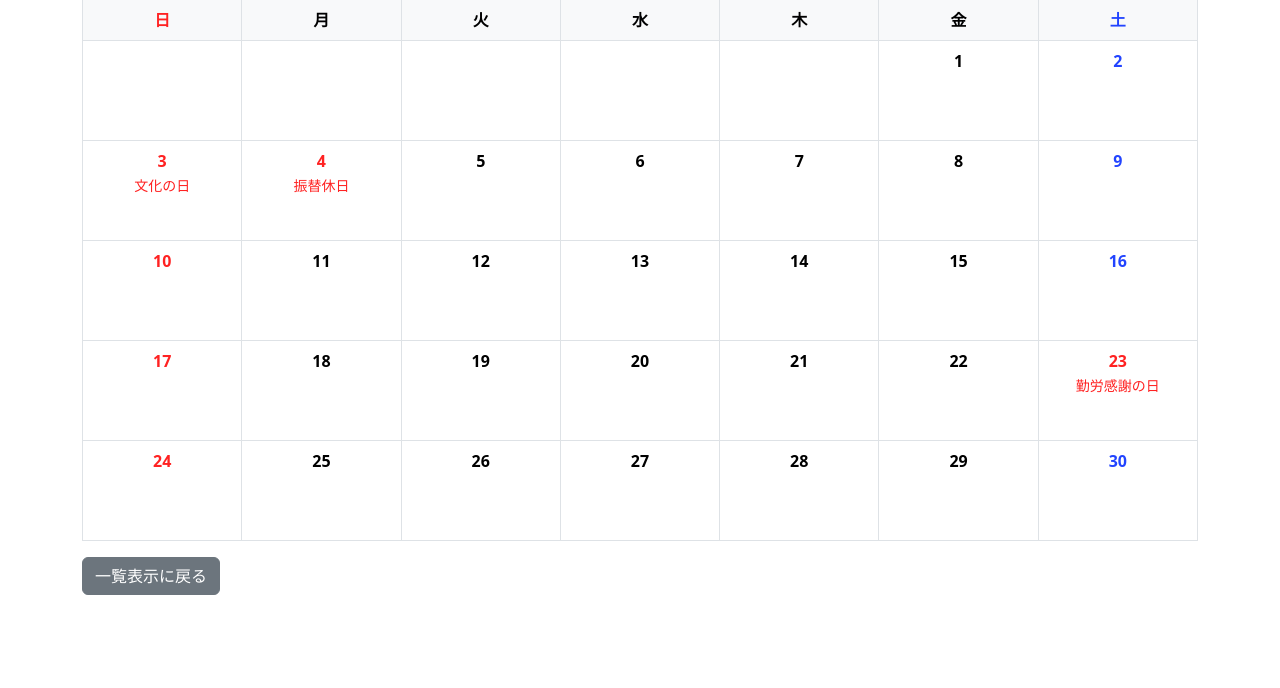
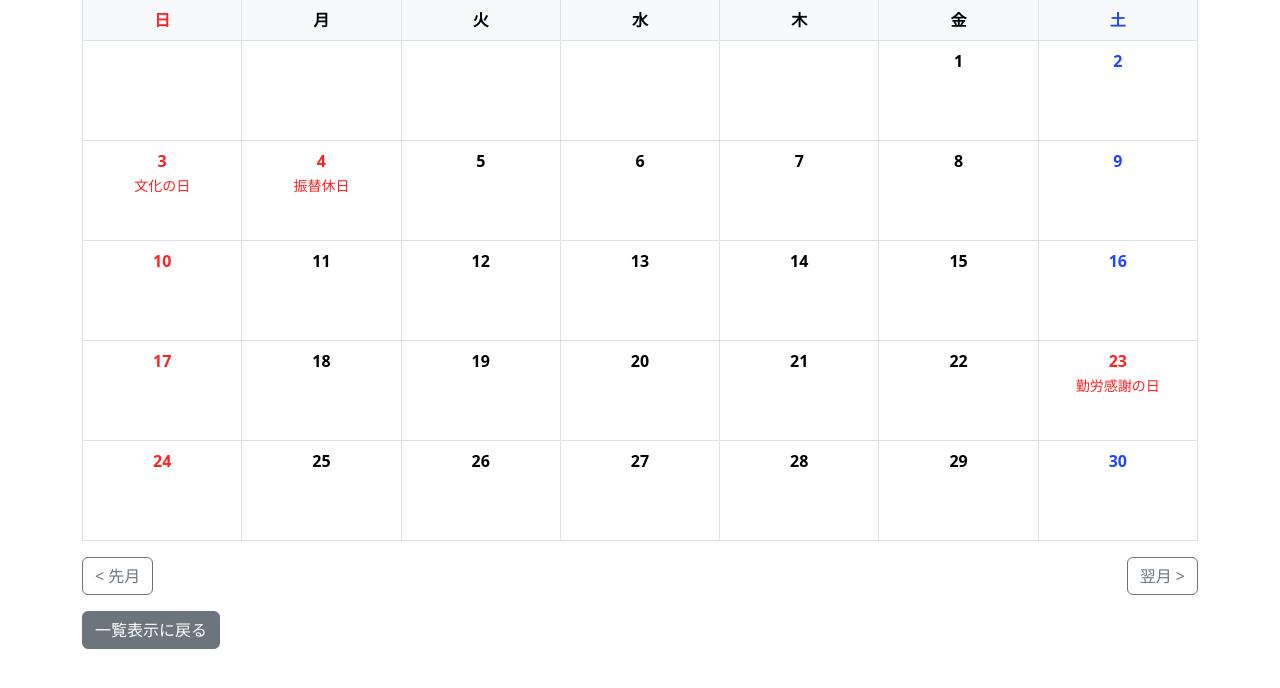
Before and after one commit to hyouhyan/scheduleManager_php, a PHP site: page /schedule/view/month.php in a window 1280 px wide. Shown: the part 79-767 px from the top of the page. Run offline with PHP 8.4, Linux system fonts and the light colour scheme; the visitor is signed in with stand-in values (Sample User, id 1); data that the repository does not hold is empty.

Commit message:
feat: month, weekで画面下部にも推移ボタン追加

```diff
--- a/phproot/schedule/view/month.php
+++ b/phproot/schedule/view/month.php
@@ -209,7 +209,11 @@ $holidays = getJapaneseHolidays($year);
         </tr>
         </tbody>
     </table>
-    <a href="/schedule/index.php" class="btn btn-secondary">一覧表示に戻る</a>
+    <div class="d-flex justify-content-between align-items-center mt-3">
+        <a href="?year=<?= $year ?>&month=<?= $month - 1 ?>" class="btn btn-outline-secondary">&lt; 先月</a>
+        <a href="?year=<?= $year ?>&month=<?= $month + 1 ?>" class="btn btn-outline-secondary">翌月 &gt;</a>
+    </div>
+    <a href="/schedule/index.php" class="btn btn-secondary mt-3">一覧表示に戻る</a>
 </div>
 </body>
 </html>
--- a/phproot/schedule/view/week.php
+++ b/phproot/schedule/view/week.php
@@ -157,6 +157,10 @@ $holidays = getJapaneseHolidays($year);
             </div>
         <?php endforeach; ?>
     </div>
+    <div class="d-flex justify-content-between mt-3">
+        <a href="?year=<?= $year ?>&week=<?= $week - 1 ?>" class="btn btn-outline-secondary">&lt; 先週</a>
+        <a href="?year=<?= $year ?>&week=<?= $week + 1 ?>" class="btn btn-outline-secondary">翌週 &gt;</a>
+    </div>
     <a href="/schedule/index.php" class="btn btn-secondary mt-3">一覧表示に戻る</a>
 </div>
 </body>
```
